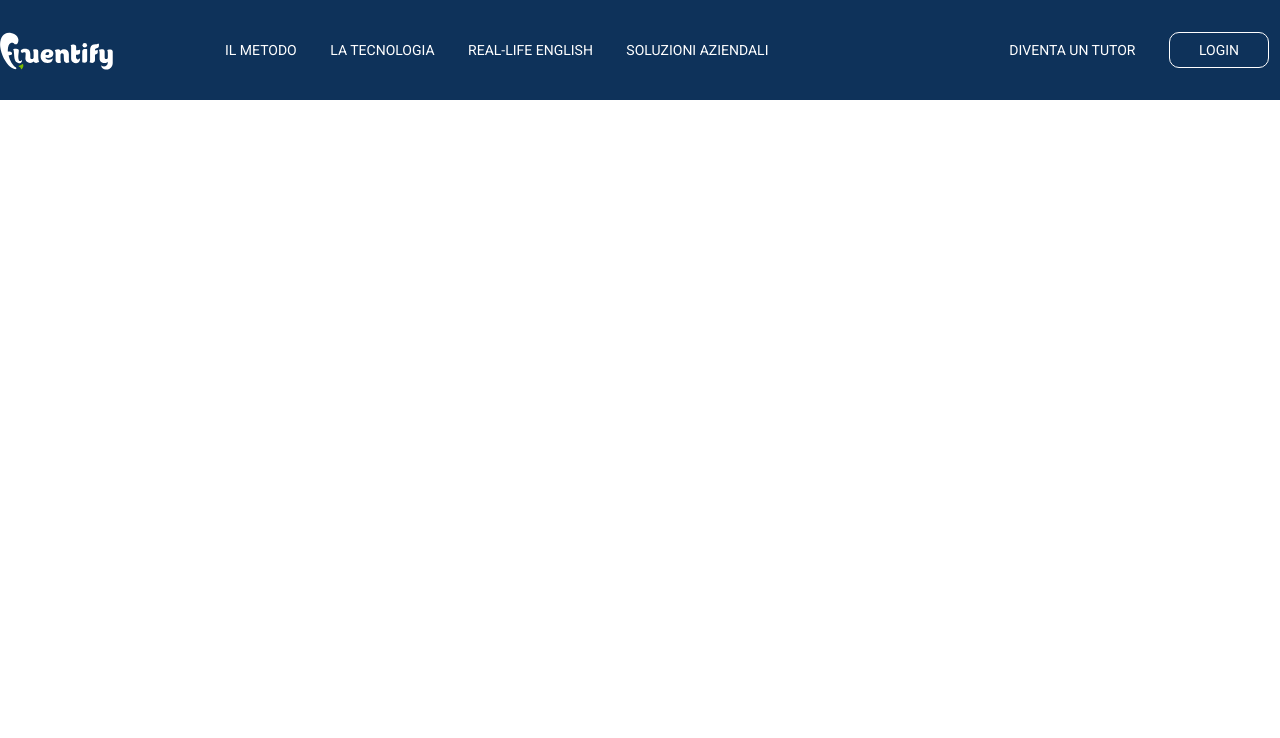
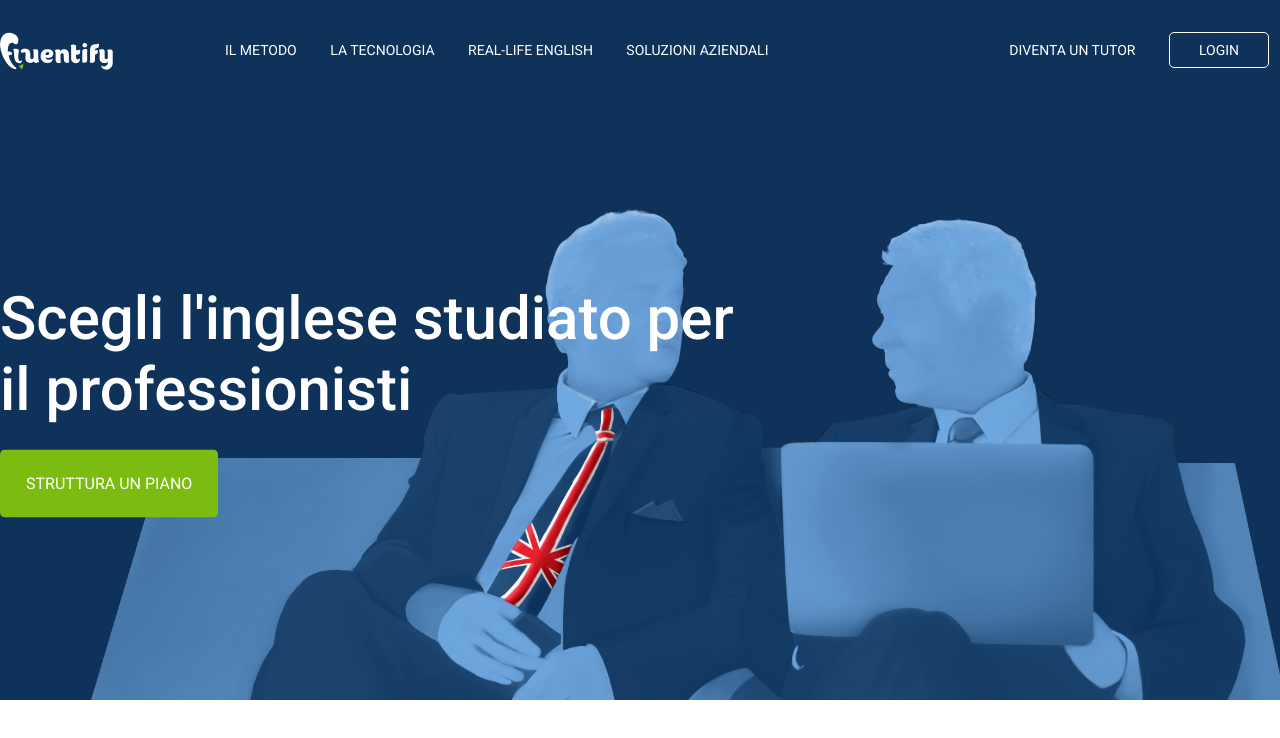
Before and after one commit to AndreaBaronchelli/htmlcss-fluentify, a plain HTML site: page index.html in a window 1280 px wide. Shown: the top 738 px of the page. Drawn offline with Linux system fonts and the light colour scheme.

Commit message:
add jumbotron

```diff
--- a/css/style.css
+++ b/css/style.css
@@ -29,19 +29,29 @@ h4 {
     float: left;
 }
 
+.w-50 {
+    width: 50%;
+}
+
+/* Buttons */
 .btn {
     display: inline-block;
     min-width: 100px;
     padding: 10px;
     border: 1px solid white;
-    border-radius: 10px;
+    border-radius: 5px;
     line-height: 1;
     text-align: center;
+    text-transform: uppercase;
 }
 
 .btn.btn-green {
     background-color: #7CBB0F;
     border: 1px solid transparent;
+}
+
+.btn.btn-big {
+    padding: 25px;
 }
 
 /* MAIN HEADER */
@@ -83,3 +93,31 @@ h4 {
     width: 40%;
     text-align: right;
 }
+
+/* JUMBOTRON */
+.jumbotron {
+    height: 600px;
+    background: #0e325a;
+    background-image: url(../img/background-header.png);
+    background-size: 1200px;
+    background-repeat: no-repeat;
+    background-position: 110% 110%;
+    color: white;
+}
+
+.jumbotron .container {
+    position: relative;
+    height: 100%;
+}
+
+.jumbotron .jumbotron-content {
+    position: absolute;
+    left: 0;
+    top: 50%;
+    transform: translate(0, -50%);
+}
+
+.jumbotron h1 {
+    font-size: 60px;
+    margin-bottom: 25px;
+}
--- a/index.html
+++ b/index.html
@@ -54,5 +54,15 @@
             </div>
         </div>
     </header>
+
+    <!-- JUMBOTRON -->
+    <div class="jumbotron">
+        <div class="container">
+            <div class="jumbotron-content w-50">
+                <h1>Scegli l'inglese studiato per il professionisti</h1>
+                <div class="btn btn-green btn-big">Struttura un piano</div>
+            </div>
+        </div>
+    </div>
 </body>
 </html>
```
